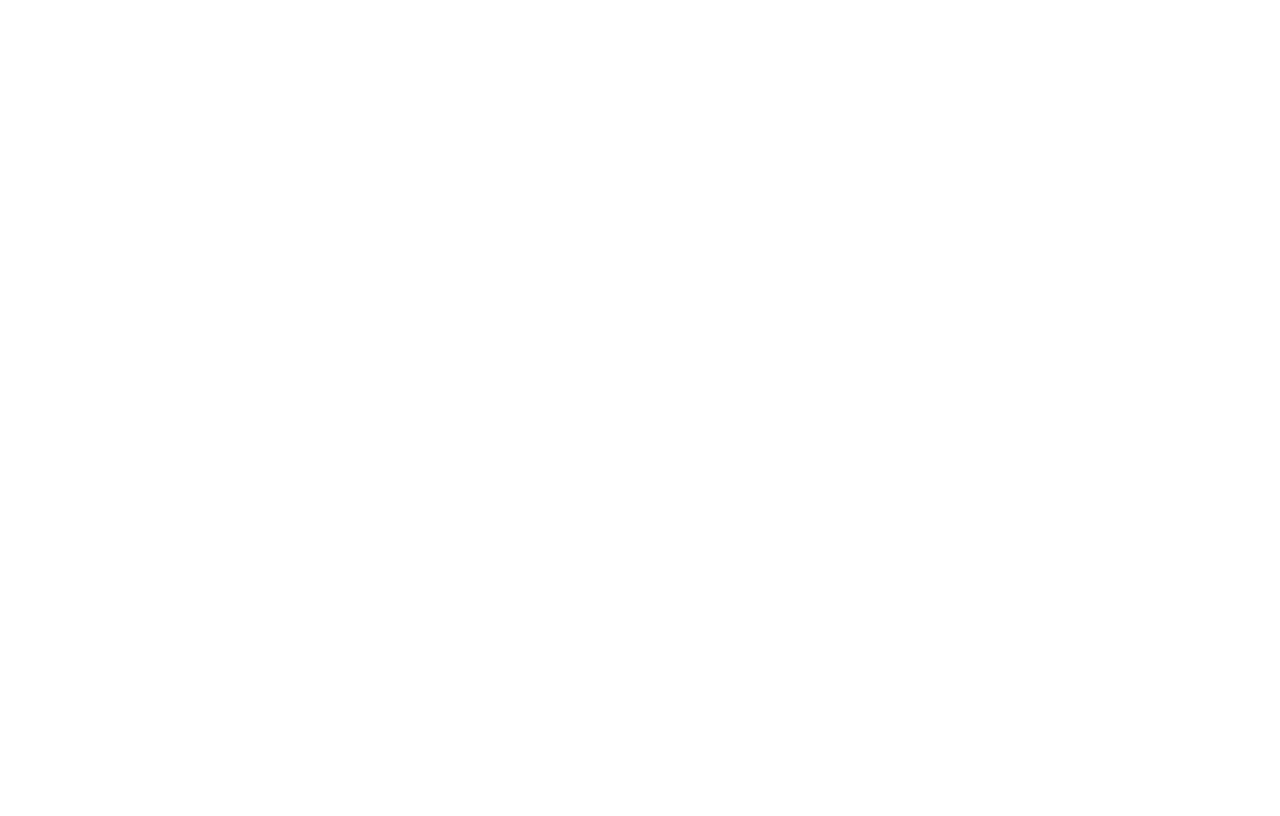
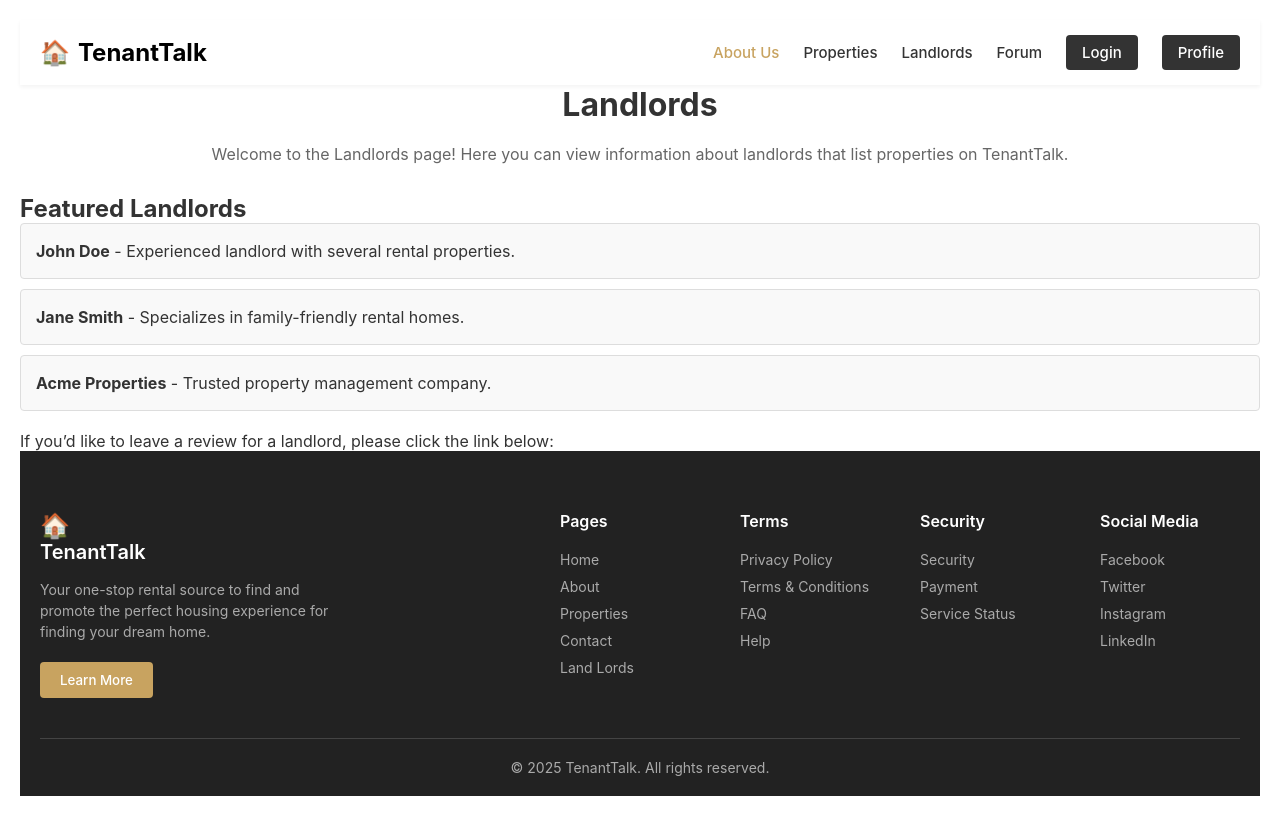
Before and after one commit to thuntxiv/TenantTalk, a React (Create React App) app in the folder tenanttalk/Frontend/: page /landlords in a window 1280 px wide. Before the commit this address had no page. Built offline with nearby package versions, Linux system fonts and the light colour scheme.

Commit message:
UI fixes to Navbar and Landlord page
- Clicking on TenantTalk in navbar takes you back to home page
- Fixed CSS stylesheet not applying to landlord page

```diff
--- a/tenanttalk/Frontend/src/App.js
+++ b/tenanttalk/Frontend/src/App.js
@@ -1,6 +1,7 @@
 import { BrowserRouter as Router, Routes, Route } from 'react-router-dom';
 import Home from './pages/Home.tsx';
 import Propertylisting from './pages/Propertylisting.tsx';
+import Landlordlisting from './pages/Landlords.tsx';
 import './App.css';
 
 function App() {
@@ -12,6 +13,9 @@
 
         {/* Renders the Propertylisting component at "/listings" */}
         <Route path="/properties" element={<Propertylisting />} />
+        <Route path="/landlords" element={<Landlordlisting />} />
+        <Route path="/login" element={<Landlordlisting />} />
+
       </Routes>
     </Router>
   );
--- a/tenanttalk/Frontend/src/components/navbar.tsx
+++ b/tenanttalk/Frontend/src/components/navbar.tsx
@@ -6,14 +6,15 @@
     <nav className="navbar">
       <div className="navbar-container">
         <div className="logo">
-          <span className="logo-icon">🏠</span>
-          <span className="logo-text">TenantTalk</span>
+          <a href="/" ><span className="logo-icon">🏠</span>
+          <span className="logo-text">TenantTalk</span></a>
         </div>
         <div className="nav-links">
           <a href="/" className="nav-link active">About Us</a>
           <a href="/properties" className="nav-link">Properties</a>
+          <a href="/landlords" className="nav-link">Landlords</a>
           <a href="/agents" className="nav-link">Forum</a>
-          <a href="/contact" className="nav-link contact-btn">Contact Us</a>
+          <a href="/login" className="nav-link contact-btn">Login</a>
           <a href="/contact" className="nav-link contact-btn">Profile</a>
         </div>
       </div>
--- a/tenanttalk/Frontend/src/pages/Landlords.tsx
+++ b/tenanttalk/Frontend/src/pages/Landlords.tsx
@@ -1,17 +1,20 @@
 import React from 'react';
+import '../styles/landlords.css';
+import Navbar from '../components/navbar.tsx';
 import Footer from '../components/footer.tsx';
-import '../styles/landlords.css';
+
 const Landlords: React.FC = () => {
   return (
-    <div style={{ padding: '20px', fontFamily: 'Arial, sans-serif' }}>
-      <h1>Landlords</h1>
-      <p>
+    <div className="landlords-container" style={{ padding: '20px', fontFamily: 'Arial, sans-serif' }}>
+      <Navbar />
+      <h1 className="landlords-heading">Landlords</h1>
+      <p className="landlords-intro">
         Welcome to the Landlords page! Here you can view information about landlords that list properties on TenantTalk.
       </p>
 
       <div>
-        <h2>Featured Landlords</h2>
-        <ul>
+        <h2 className="landlords-featured">Featured Landlords</h2>
+        <ul className="landlords-list">
           <li>
             <strong>John Doe</strong> - Experienced landlord with several rental properties.
           </li>
@@ -27,7 +30,9 @@
       <div style={{ marginTop: '20px' }}>
         <p>If you’d like to leave a review for a landlord, please click the link below:</p>
       </div>
+      <Footer />
     </div>
+
   );
 };
 
--- a/tenanttalk/Frontend/src/pages/Propertylisting.tsx
+++ b/tenanttalk/Frontend/src/pages/Propertylisting.tsx
@@ -109,8 +109,8 @@
             {/* Header */}
             <header className="page-header">
                 <div className="page-logo">
-                    <span role="img" aria-label="logo">🏠</span>
-                    <span className="logo-text">TenantTalk</span>
+                    <a href='/'><span role="img" aria-label="logo">🏠</span>
+                    <span className="logo-text">TenantTalk</span></a>
                 </div>
                 <h1 className="page-title">Current Sublistings</h1>
             </header>
--- a/tenanttalk/Frontend/src/styles/Propertylisting.css
+++ b/tenanttalk/Frontend/src/styles/Propertylisting.css
@@ -156,3 +156,8 @@
   height: 4px;
   border-radius: 2px;
 }
+
+a {
+  text-decoration: none;
+  color: black;
+}
--- a/tenanttalk/Frontend/src/styles/landlords.css
+++ b/tenanttalk/Frontend/src/styles/landlords.css
@@ -1,7 +1,6 @@
 /* landlords.css */
 
 .landlords-container {
-    max-width: 800px;
     margin: 0 auto;
     padding: 20px;
     font-family: Arial, sans-serif;
@@ -33,7 +32,7 @@
     margin: 0;
   }
 
-  .landlords-item {
+  .landlords-item, li {
     background-color: #f9f9f9;
     border: 1px solid #ddd;
     padding: 15px;
--- a/tenanttalk/Frontend/src/styles/navbar.css
+++ b/tenanttalk/Frontend/src/styles/navbar.css
@@ -68,3 +68,8 @@
     display: none;
   }
 }
+
+a {
+  text-decoration: none;
+  color: black;
+}
```
